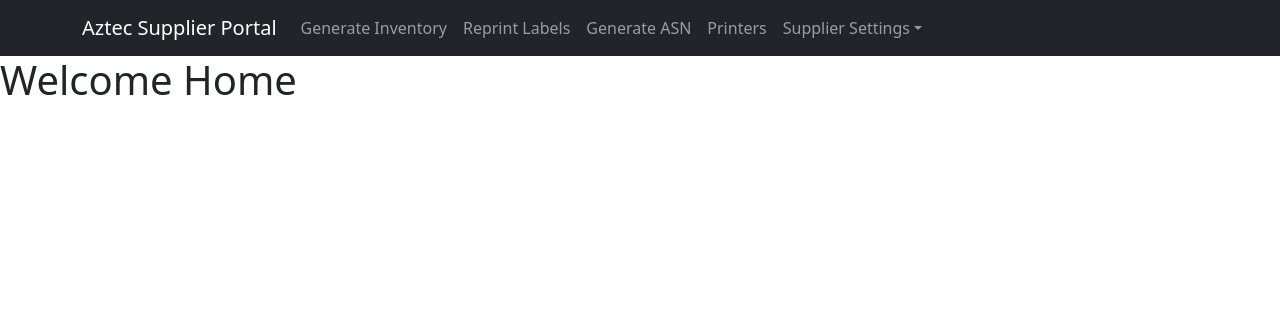
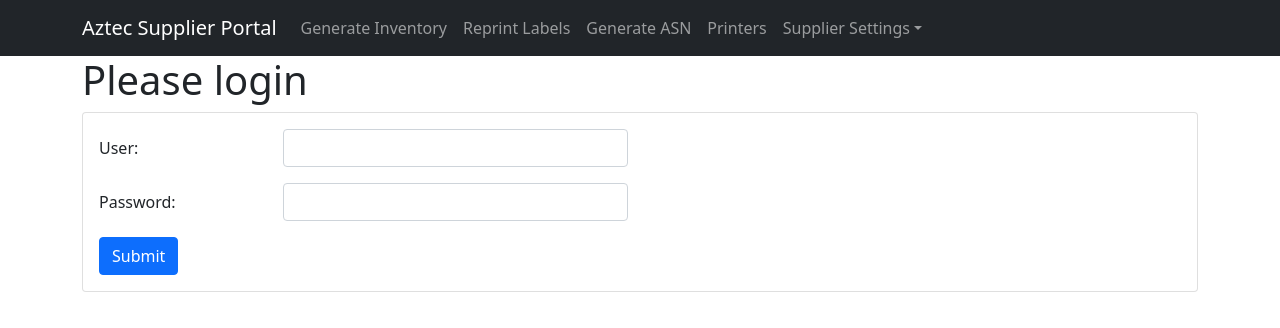
Before and after one commit to estimpson/armada-packline, a React (Create React App) app: page / in a window 1280 px wide. Shown: the top 328 px of the page. Built offline with nearby package versions, Linux system fonts and the light colour scheme.

Commit message:
implement redux store for identity

```diff
--- /dev/null
+++ b/src/app/hooks.ts
@@ -0,0 +1,6 @@
+import { TypedUseSelectorHook, useDispatch, useSelector } from 'react-redux';
+import { AppDispatch, RootState } from './store';
+
+// Use throughout your app instead of plain `useDispatch` and `useSelector`
+export const useAppDispatch = () => useDispatch<AppDispatch>();
+export const useAppSelector: TypedUseSelectorHook<RootState> = useSelector;
--- /dev/null
+++ b/src/app/store.ts
@@ -0,0 +1,17 @@
+import { Action, configureStore, ThunkAction } from '@reduxjs/toolkit';
+import identityReducer from '../features/identity/identitySlice';
+
+export const store = configureStore({
+    reducer: {
+        identity: identityReducer,
+    },
+});
+
+export type AppDispatch = typeof store.dispatch;
+export type RootState = ReturnType<typeof store.getState>;
+export type AppThunk<ReturnType = void> = ThunkAction<
+    ReturnType,
+    RootState,
+    unknown,
+    Action<string>
+>;
--- a/src/components/Home.tsx
+++ b/src/components/Home.tsx
@@ -1,3 +1,99 @@
+import { useState } from 'react';
+import { useEffect } from 'react';
+import { Button, Card, Col, Container, Form, Row } from 'react-bootstrap';
+import { useAppDispatch, useAppSelector } from '../app/hooks';
+import {
+    IIdentity,
+    loginAsync,
+    logout,
+    selectIdentity,
+} from '../features/identity/identitySlice';
+
 export default function Home() {
-  return <h1 className="header">Welcome Home</h1>;
+    const [fxSPID, setFxSPID] = useState('');
+    const [password, setPassword] = useState('');
+
+    const identity: IIdentity = useAppSelector(selectIdentity);
+    const dispatch = useAppDispatch();
+
+    // useEffect(() => {
+    //     dispatch(loginAsync({ fxSPID: 'ROC0010', password: 'ROC0010' }));
+    // }, []);
+
+    return (
+        <>
+            <Container>
+                {identity?.userName ? (
+                    <>
+                        <h1>Welcome {identity.userName}</h1>
+                        <Button onClick={() => dispatch(logout())}>
+                            Logout
+                        </Button>
+                    </>
+                ) : (
+                    <>
+                        <h1>Please login</h1>
+                        <Card>
+                            <Card.Body>
+                                <Form>
+                                    <Form.Group
+                                        as={Row}
+                                        className="mb-3"
+                                        controlId="formFxSPID"
+                                    >
+                                        <Form.Label column sm="6" md="4" lg="2">
+                                            User:
+                                        </Form.Label>
+                                        <Col sm="12" md="8" lg="4">
+                                            <Form.Control
+                                                onChange={(e) =>
+                                                    setFxSPID(e.target.value)
+                                                }
+                                            />
+                                        </Col>
+                                    </Form.Group>
+                                    <Form.Group
+                                        as={Row}
+                                        className="mb-3"
+                                        controlId="formPassword"
+                                    >
+                                        <Form.Label column sm="6" md="4" lg="2">
+                                            Password:
+                                        </Form.Label>
+                                        <Col sm="12" md="8" lg="4">
+                                            <Form.Control
+                                                type="password"
+                                                onChange={(e) =>
+                                                    setPassword(e.target.value)
+                                                }
+                                            />
+                                        </Col>
+                                    </Form.Group>
+                                    <Form.Group>
+                                        <Button
+                                            onClick={() =>
+                                                dispatch(
+                                                    loginAsync({
+                                                        fxSPID: fxSPID,
+                                                        password: password,
+                                                    }),
+                                                )
+                                            }
+                                        >
+                                            Submit
+                                        </Button>
+                                    </Form.Group>
+                                </Form>
+                            </Card.Body>
+                        </Card>
+                    </>
+                )}
+            </Container>
+        </>
+    );
+    // {
+    //   (identity) ?
+    //   <h1 className="header">Welcome {identity.userName}</h1>
+    //   : <h1 className="header">Please login</h1>
+    // });
 }
--- /dev/null
+++ b/src/features/identity/identitySlice.ts
@@ -0,0 +1,83 @@
+import { createAsyncThunk, createSlice, PayloadAction } from '@reduxjs/toolkit';
+import { RootState } from '../../app/store';
+import { validateLogin } from './identityAPI';
+
+export interface IIdentity {
+    supplierCode: string | null;
+    userName: string | null;
+    printerDriver: string | null;
+    printerCopies: number;
+}
+
+export interface IIdentityState {
+    value: IIdentity;
+    status: 'idle' | 'loading' | 'failed';
+}
+
+const initialState: IIdentityState = {
+    value: {
+        supplierCode: null,
+        userName: null,
+        printerDriver: null,
+        printerCopies: 0,
+    },
+    status: 'idle',
+};
+
+// The function below is called a thunk and allows us to perform async logic. It
+// can be dispatched like a regular action: `dispatch(incrementAsync(10))`. This
+// will call the thunk with the `dispatch` function as the first argument. Async
+// code can then be executed and other actions can be dispatched. Thunks are
+// typically used to make async requests.
+export const loginAsync = createAsyncThunk(
+    'identity/login',
+    async (loginInfo: { fxSPID: string; password: string }) => {
+        const response = await validateLogin(
+            loginInfo.fxSPID,
+            loginInfo.password,
+        );
+
+        return response.data;
+    },
+);
+
+export const identitySlice = createSlice({
+    name: 'identity',
+    initialState,
+    // The `reducers` field lets us define reducers and generate associated actions
+    reducers: {
+        logout: (state) => {
+            // Redux Toolkit allows us to write "mutating" logic in reducers. It
+            // doesn't actually mutate the state because it uses the Immer library,
+            // which detects changes to a "draft state" and produces a brand new
+            // immutable state based off those changes
+            state.value = initialState.value;
+        },
+    },
+    // The `extraReducers` field lets the slice handle actions defined elsewhere,
+    // including actions generated by createAsyncThunk or in other slices.
+    extraReducers: (builder) => {
+        builder
+            .addCase(loginAsync.pending, (state) => {
+                state.status = 'loading';
+            })
+            .addCase(loginAsync.fulfilled, (state, action) => {
+                state.status = 'idle';
+                state.value.supplierCode = action.payload.supplierCode;
+                state.value.printerDriver = action.payload.printerDriver;
+                state.value.printerCopies = action.payload.printerCopies;
+                state.value.userName = action.payload.userName;
+            });
+    },
+});
+
+export const { logout } = identitySlice.actions;
+
+// The function below is called a selector and allows us to select a value from
+// the state. Selectors can also be defined inline where they're used instead of
+// in the slice file. For example: `useSelector((state: RootState) => state.counter.value)`
+export const selectIdentity = (state: RootState): IIdentity =>
+    state.identity.value;
+// export const selectIdentity = (state: RootState) => state.identity;
+
+export default identitySlice.reducer;
--- a/src/index.tsx
+++ b/src/index.tsx
@@ -1,16 +1,20 @@
-import React from "react";
-import ReactDOM from "react-dom";
-import App from "./App";
-import reportWebVitals from "./reportWebVitals";
+import React from 'react';
+import ReactDOM from 'react-dom';
+import App from './App';
+import reportWebVitals from './reportWebVitals';
 
 // Importing the Bootstrap CSS
-import "bootstrap/dist/css/bootstrap.min.css";
+import 'bootstrap/dist/css/bootstrap.min.css';
+import { Provider } from 'react-redux';
+import { store } from './app/store';
 
 ReactDOM.render(
-  <React.StrictMode>
-    <App />
-  </React.StrictMode>,
-  document.getElementById("root")
+    <React.StrictMode>
+        <Provider store={store}>
+            <App />
+        </Provider>
+    </React.StrictMode>,
+    document.getElementById('root'),
 );
 
 // If you want to start measuring performance in your app, pass a function
--- a/src/routes.tsx
+++ b/src/routes.tsx
@@ -1,20 +1,22 @@
-import * as React from "react";
-import { Route, Switch, Redirect } from "react-router-dom";
-import Home from "./components/Home";
-import GenerateInventory from "./components/GenerateInventory";
-import ReprintLabels from "./components/ReprintLabels";
-import GenerateASN from "./components/GenerateASN";
-import SupplierSettings from "./components/SupplierSettings";
+import * as React from 'react';
+import { Route, Switch, Redirect } from 'react-router-dom';
+import Home from './components/Home';
+import GenerateInventory from './components/GenerateInventory';
+import ReprintLabels from './components/ReprintLabels';
+import GenerateASN from './components/GenerateASN';
+import SupplierSettings from './components/SupplierSettings';
+import PrinterList from './components/Printers';
 
 export function Routes() {
-  return (
-    <Switch>
-      <Route exact path={"/"} component={Home} />
-      <Route path={"/generate-inventory"} component={GenerateInventory} />
-      <Route path={"/reprint-labels"} component={ReprintLabels} />
-      <Route path={"/generate-asn"} component={GenerateASN} />
-      <Route path={"/supplier-settings"} component={SupplierSettings} />
-      <Redirect to={"/"} />
-    </Switch>
-  );
+    return (
+        <Switch>
+            <Route exact path={'/'} component={Home} />
+            <Route path={'/generate-inventory'} component={GenerateInventory} />
+            <Route path={'/reprint-labels'} component={ReprintLabels} />
+            <Route path={'/generate-asn'} component={GenerateASN} />
+            <Route path={'/printers'} component={PrinterList} />
+            <Route path={'/supplier-settings'} component={SupplierSettings} />
+            <Redirect to={'/'} />
+        </Switch>
+    );
 }
```
